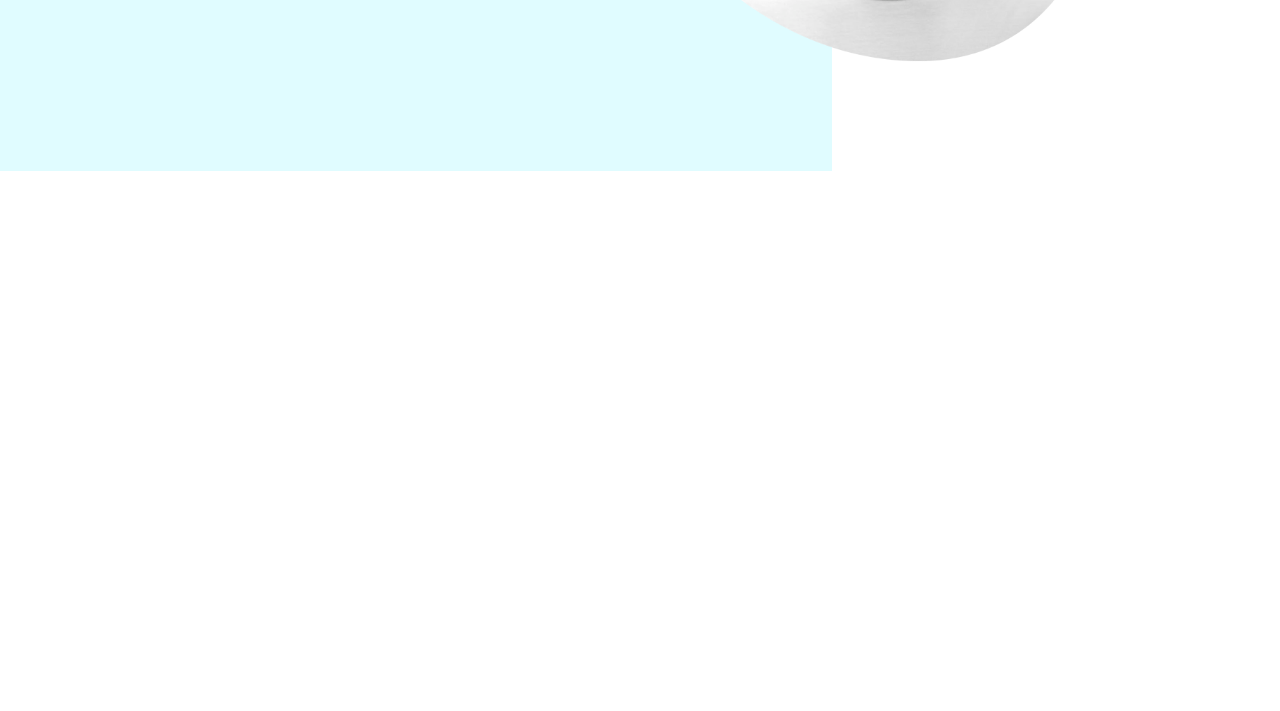
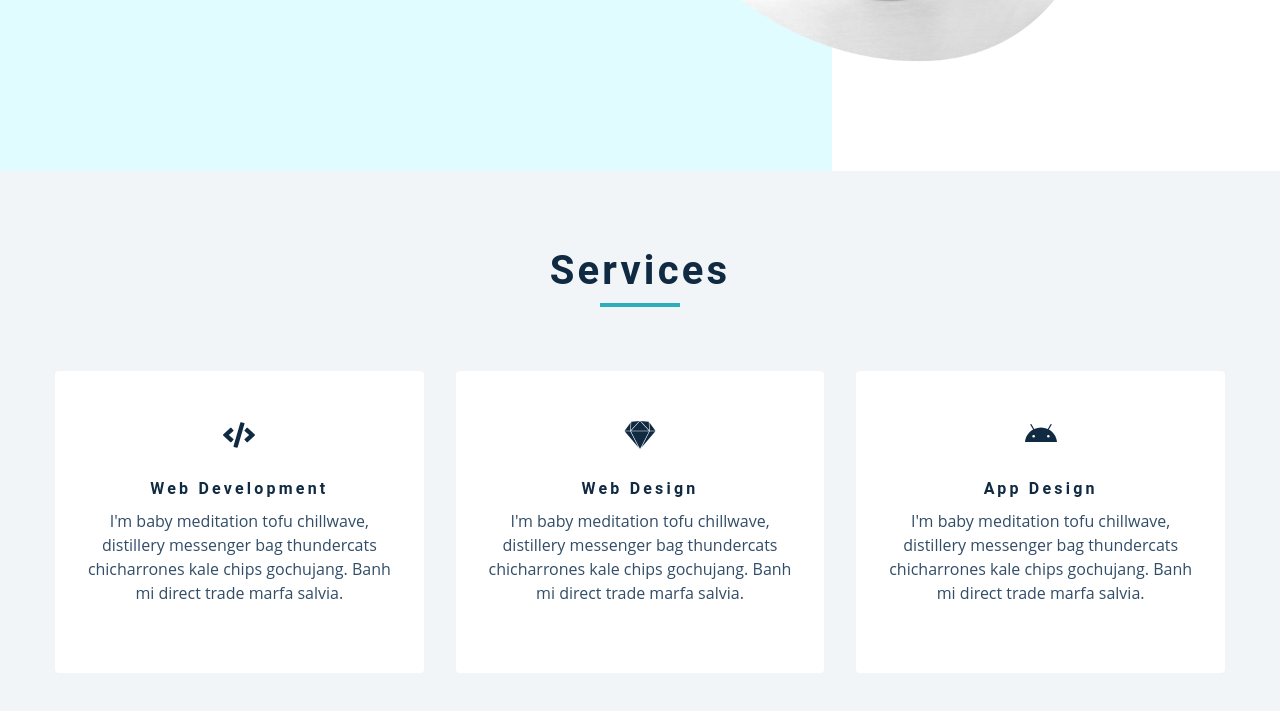
Before and after one commit to tenzan/gatsby-strapi-portfolio, a Gatsby site: page / in a window 1280 px wide. Shown: the part 629-1340 px from the top of the page. Before the commit the page ends 800 px from the top, so only its background shows below. Built offline with nearby package versions, Linux system fonts and the light colour scheme; Gatsby itself is replaced by a stand-in of ours.

Commit message:
Services and Title

```diff
--- a/src/components/Services.js
+++ b/src/components/Services.js
@@ -1,8 +1,25 @@
 import React from "react"
 import Title from "./Title"
 import services from "../constants/services"
+
 const Services = () => {
-  return <h2>services component</h2>
+  return (
+    <section className="section bg-grey">
+      <Title title="services"></Title>
+      <div className="section-center services-center">
+        {services.map(service => {
+          const { id, icon, title, text } = service
+          return (
+            <article key={id} className="service">
+              {icon}
+              <h4>{title}</h4>
+              <p>{text}</p>
+            </article>
+          )
+        })}
+      </div>
+    </section>
+  )
 }
 
 export default Services
--- a/src/components/Title.js
+++ b/src/components/Title.js
@@ -1,7 +1,12 @@
 import React from "react"
 
-const Title = () => {
-  return <h2>title component</h2>
+const Title = ({ title }) => {
+  return (
+    <div className="section-title">
+      <h2>{title || "default title"}</h2>
+      <div className="underline"></div>
+    </div>
+  )
 }
 
 export default Title
--- a/src/pages/index.js
+++ b/src/pages/index.js
@@ -11,6 +11,7 @@
   return (
     <Layout>
       <Hero></Hero>
+      <Services></Services>
     </Layout>
   )
 }
```
